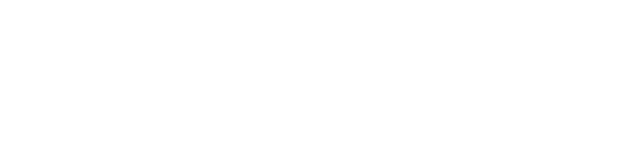
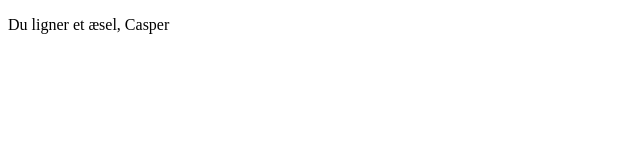
Before and after one commit to caspermikkelsen/Halloween, a plain HTML site: page Index.html in a window 1280 px wide. Shown: the whole page, without its empty margins (0-640 px from the left). Drawn offline with Linux system fonts and the light colour scheme.

Commit message:
Du ligner et æsel
Du ligner et æsel, Casper

```diff
--- a/Index.html
+++ b/Index.html
@@ -12,7 +12,7 @@
 
         </header>
         <section>
-
+            <p>Du ligner et æsel, Casper</p>
         </section>
     </div>
 </body>
```
